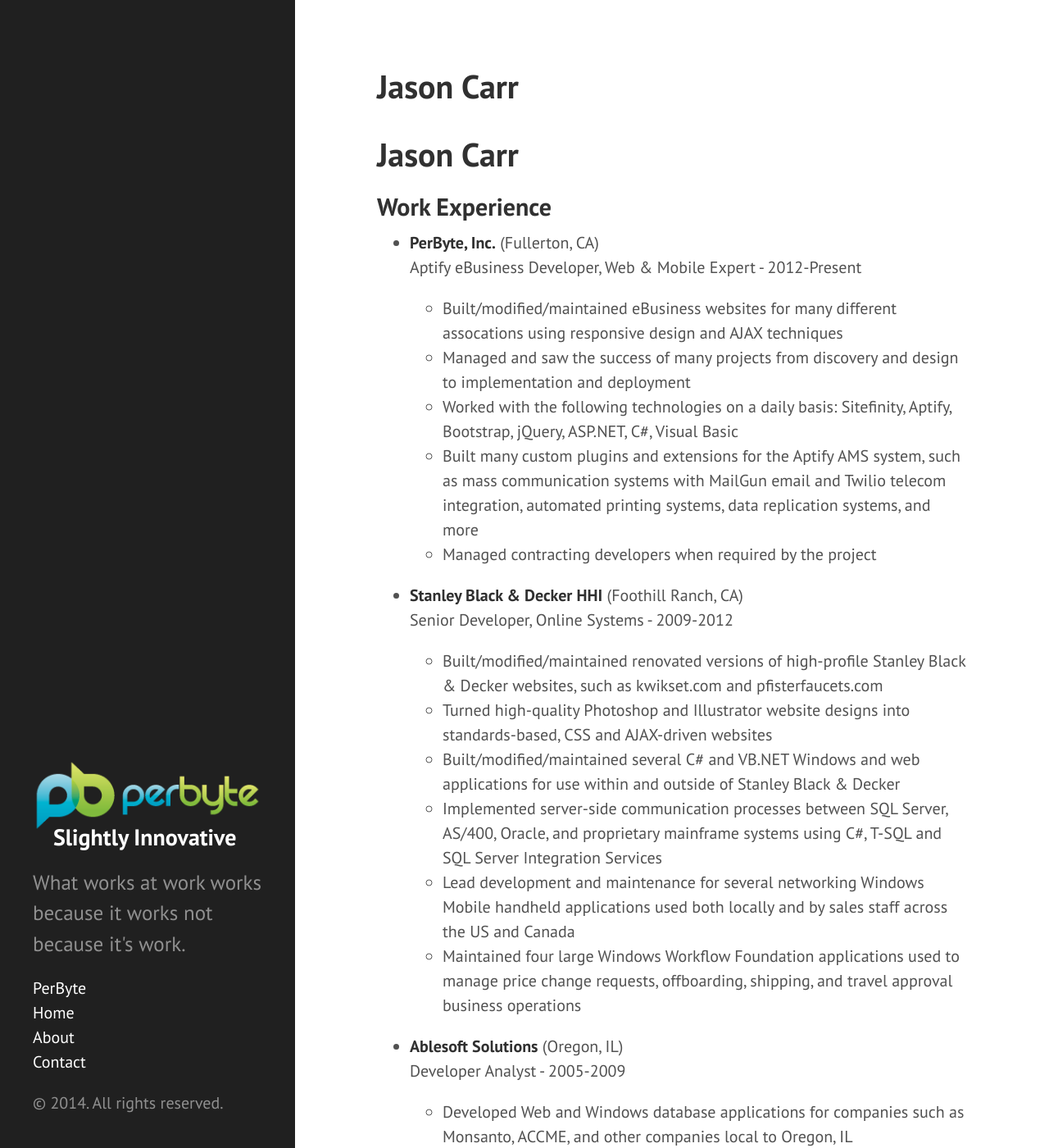
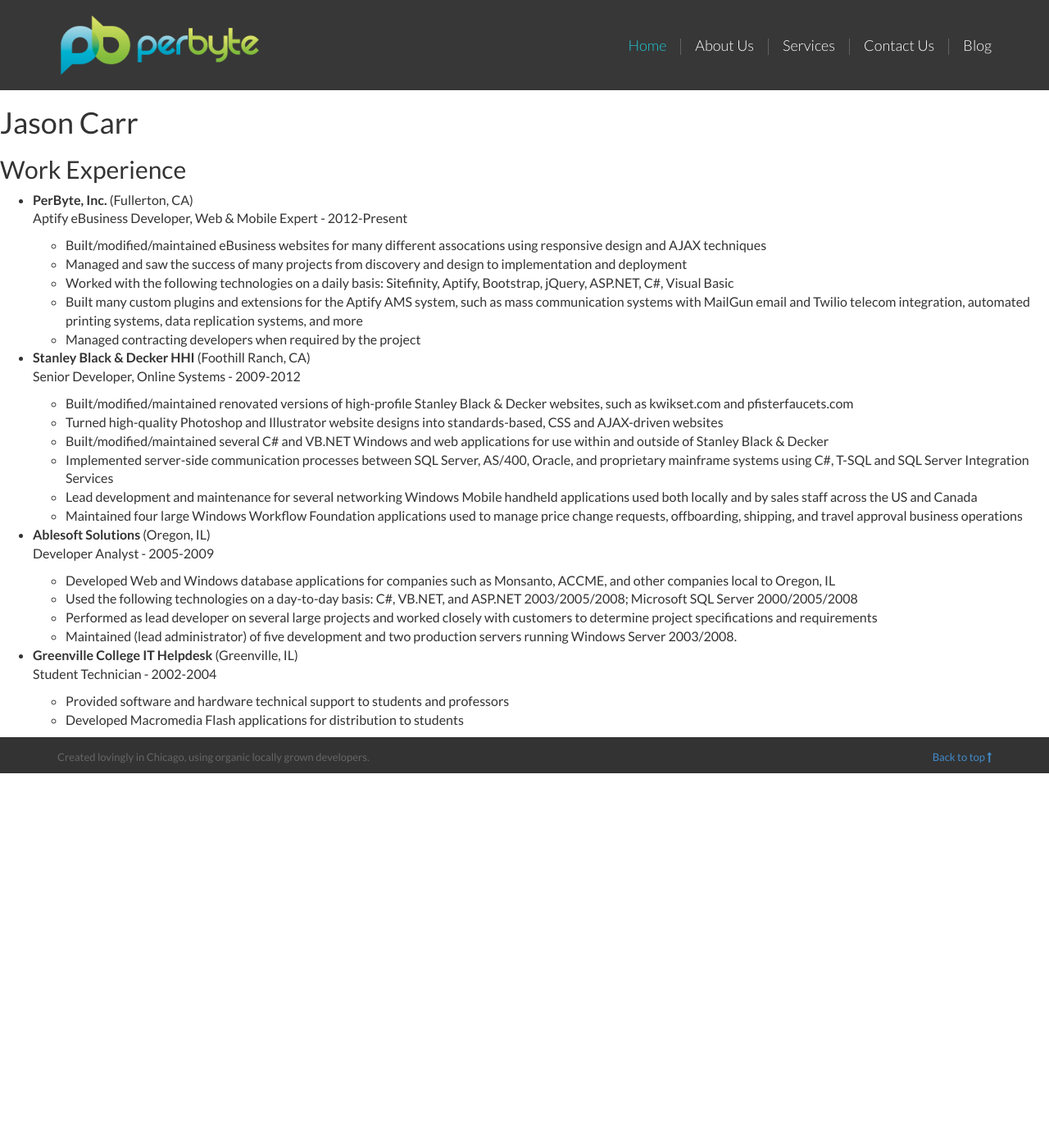
Before and after one commit to lcates/perbyte.github.io, a Jekyll site: the page built from jason-resume.md, in a window 1280 px wide and 1400 px high. Shown: the whole window at 82% size. Built offline with Jekyll 4.4.1, drawn with Linux system fonts in a browser that asks for light colours; nearby versions of some CDN libraries; Markdown is read by kramdown in place of the engine named in the settings.

Commit message:
New corp theme

```diff
--- /dev/null
+++ b/_layouts/corp.html
@@ -0,0 +1,120 @@
+<!DOCTYPE html>
+<!--[if lt IE 7]>      <html class="no-js lt-ie9 lt-ie8 lt-ie7"> <![endif]-->
+<!--[if IE 7]>         <html class="no-js lt-ie9 lt-ie8"> <![endif]-->
+<!--[if IE 8]>         <html class="no-js lt-ie9"> <![endif]-->
+<!--[if gt IE 8]><!-->
+<html class="no-js">
+<!--<![endif]-->
+<head>
+  <meta charset="utf-8">
+  <title>{% if page.title == "Home" %}{{ site.title }} &middot; {{ site.tagline }}{% else %}{{ page.title }} &middot; {{ site.title }}{% endif %}</title>
+  <meta name="keywords" content="{{ page.keywords }}">
+  <meta name="description" content="{{ page.description }}">
+  <meta name="title" content="{% if page.title == "Home" %}{{ site.title }}{% else %}{{ page.title }}{% endif %}">
+  <meta http-equiv="content-type" content="text/html; charset=utf-8" />
+  <meta http-equiv="X-UA-Compatible" content="IE=edge,chrome=1">
+  <meta name="viewport" content="width=device-width, initial-scale=1.0">
+  <link rel="stylesheet" href="/corporate/css/bootstrap.min.css">
+  <link href="//maxcdn.bootstrapcdn.com/font-awesome/4.1.0/css/font-awesome.min.css" rel="stylesheet">
+  <!--[if IE 7]>
+    <link href="//cdnjs.cloudflare.com/ajax/libs/font-awesome/3.2.1/css/font-awesome-ie7.min.css" rel="stylesheet">
+  <![endif]-->
+  <link rel="stylesheet" href="/corporate/css/main.css">
+  <link href="//fonts.googleapis.com/css?family=Lato:300,400,700" rel="stylesheet" type="text/css">
+  <!--[if lt IE 9]>
+    <script src="https://oss.maxcdn.com/html5shiv/3.7.2/html5shiv.min.js"></script>
+    <script src="https://oss.maxcdn.com/respond/1.4.2/respond.min.js"></script>
+  <![endif]-->
+  <link rel="apple-touch-icon" sizes="57x57" href="/apple-touch-icon-57x57.png">
+  <link rel="apple-touch-icon" sizes="114x114" href="/apple-touch-icon-114x114.png">
+  <link rel="apple-touch-icon" sizes="72x72" href="/apple-touch-icon-72x72.png">
+  <link rel="apple-touch-icon" sizes="144x144" href="/apple-touch-icon-144x144.png">
+  <link rel="apple-touch-icon" sizes="60x60" href="/apple-touch-icon-60x60.png">
+  <link rel="apple-touch-icon" sizes="120x120" href="/apple-touch-icon-120x120.png">
+  <link rel="apple-touch-icon" sizes="76x76" href="/apple-touch-icon-76x76.png">
+  <link rel="apple-touch-icon" sizes="152x152" href="/apple-touch-icon-152x152.png">
+  <meta name="apple-mobile-web-app-title" content="PerByte">
+  <link rel="icon" type="image/png" href="/favicon-196x196.png" sizes="196x196">
+  <link rel="icon" type="image/png" href="/favicon-160x160.png" sizes="160x160">
+  <link rel="icon" type="image/png" href="/favicon-96x96.png" sizes="96x96">
+  <link rel="icon" type="image/png" href="/favicon-16x16.png" sizes="16x16">
+  <link rel="icon" type="image/png" href="/favicon-32x32.png" sizes="32x32">
+  <meta name="msapplication-TileColor" content="#2b5797">
+  <meta name="msapplication-TileImage" content="/mstile-144x144.png">
+  <meta name="application-name" content="PerByte">
+
+  <meta name="copyright" content="Copyrighted. All rights reserved.">
+
+  <meta property="og:site_name" content="Slightly Innovative">
+  <meta property="og:url" content="{{ site.url }}{{ site.baseurl }}{% if page.title == "Home" %}/{% else %}{{ page.url }}{% endif %}"
+  <meta property="og:type" content="{% if page.title == "Home" %}website{% else %}article{% endif %}">
+  <meta property="og:title" content="{% if page.title != "Home" %}{{ page.title }} - {% endif %}{{ site.title }}">
+  <meta property="og:description" content="{{ page.description }}">
+  <meta property="og:image" content="{{ site.url }}/public/image/logo_184x184.png">
+
+  <script type="text/javascript">
+    var _gaq = _gaq || [];
+    _gaq.push(['_setAccount', 'UA-1012159-7']);
+    _gaq.push(['_setAllowLinker', true]);
+    _gaq.push(['_trackPageview']);
+    (function () {
+      var ga = document.createElement('script'); ga.type = 'text/javascript'; ga.async = true;
+      ga.src = ('https:' == document.location.protocol ? 'https://ssl' : 'http://www') + '.google-analytics.com/ga.js';
+      var s = document.getElementsByTagName('script')[0]; s.parentNode.insertBefore(ga, s);
+    })();
+  </script>
+</head>
+<body data-spy="scroll" data-target=".navbar" data-offset="140">
+  <!--[if lt IE 7]>
+    <p class="chromeframe">You are using an <strong>outdated</strong> browser. Please <a href="http://browsehappy.com/">upgrade your browser</a> to improve your experience.</p>
+  <![endif]-->
+  <header>
+    <nav class="navbar navbar-default navbar-fixed-top" role="navigation">
+      <div class="container">
+        <div class="navbar-header">
+          <button type="button" class="navbar-toggle" data-toggle="collapse" data-target="#navbar-collapse-1">
+            <span class="sr-only">Toggle navigation</span>
+            <span class="icon-bar"></span>
+            <span class="icon-bar"></span>
+            <span class="icon-bar"></span>
+          </button>
+          <a class="brand" href="/"><img src="/corporate/img/perbyte-logo.png" width="250"></a>
+        </div>
+        <div class="collapse navbar-collapse" id="navbar-collapse-1">
+          <ul class="nav navbar-nav navbar-right">
+            <li class="active"><a href="#home" class="active">Home</a></li>
+            <li class="divider-vertical"></li>
+            <li><a href="#about-us">About Us</a></li>
+            <li class="divider-vertical"></li>
+            <li><a href="#services">Services</a></li>
+            <li class="divider-vertical"></li>
+            <li><a href="#contact-us">Contact Us</a></li>
+            <li class="divider-vertical"></li>
+            <li><a href="/blog/">Blog</a></li>
+          </ul>
+        </div>
+      </div>
+    </nav>
+  </header>
+  <div>
+    {{ content }}
+  </div>
+  <div id="footer" align="center">
+    <div class="container">
+      <div class="row">
+        <div class="col-sm-6">
+          <p class="text-left">Created lovingly in Chicago, using organic locally grown developers.</p>
+        </div>
+        <div class="col-sm-6">
+          <p class="text-right"><a href="#home">Back to top <i class="fa fa-long-arrow-up"></i></a></p>
+        </div>
+      </div>
+    </div>
+  </div>
+  <script src="//ajax.googleapis.com/ajax/libs/jquery/1.11.1/jquery.min.js"></script>
+  <script>window.jQuery || document.write('<script src="/corporate/js/vendor/jquery-1.11.1.min.js"><\/script>')</script>
+  <script src="//cdnjs.cloudflare.com/ajax/libs/jquery-validate/1.11.1/jquery.validate.min.js"></script>
+  <script src="//maxcdn.bootstrapcdn.com/bootstrap/3.2.0/js/bootstrap.min.js"></script>
+  <script src="/corporate/js/main.js"></script>
+</body>
+</html>
```
Also changed, not shown: jason-resume.md (+1 -1 lines), josh-resume.md (+1 -1 lines).
